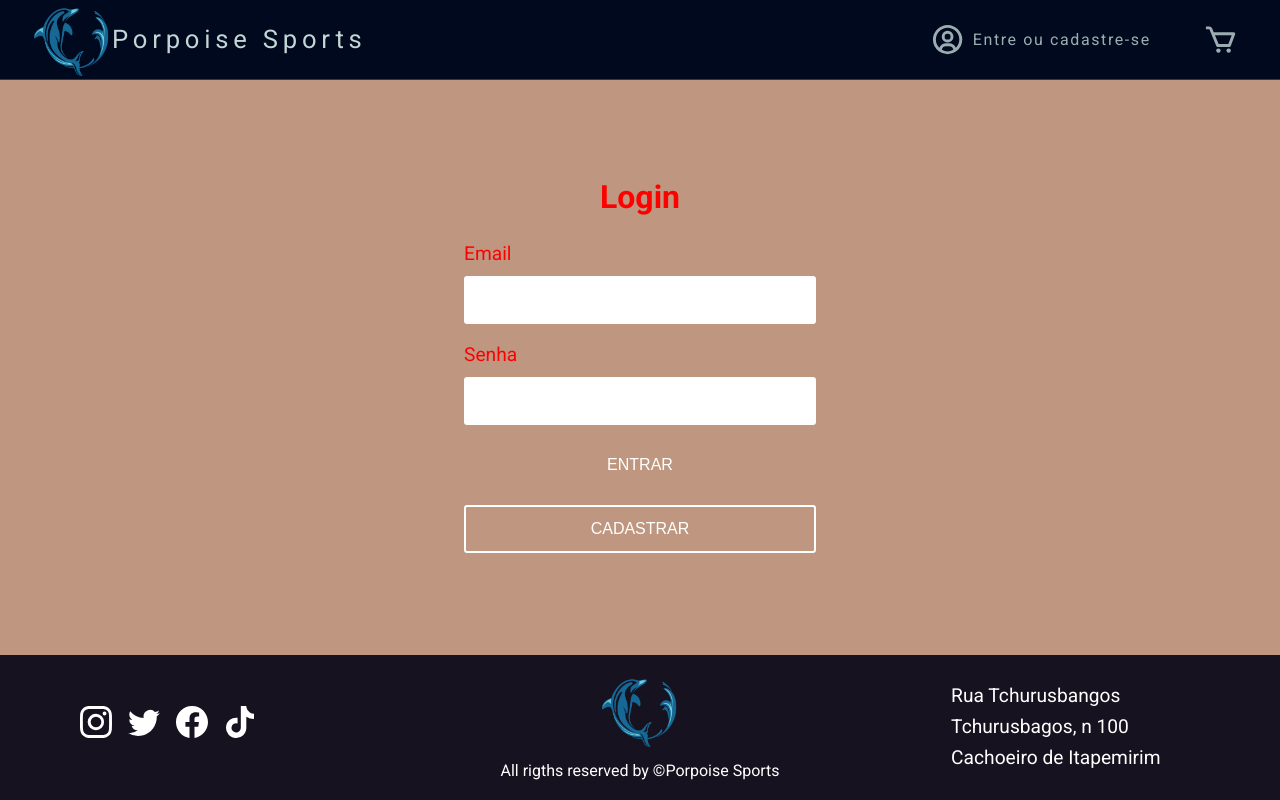
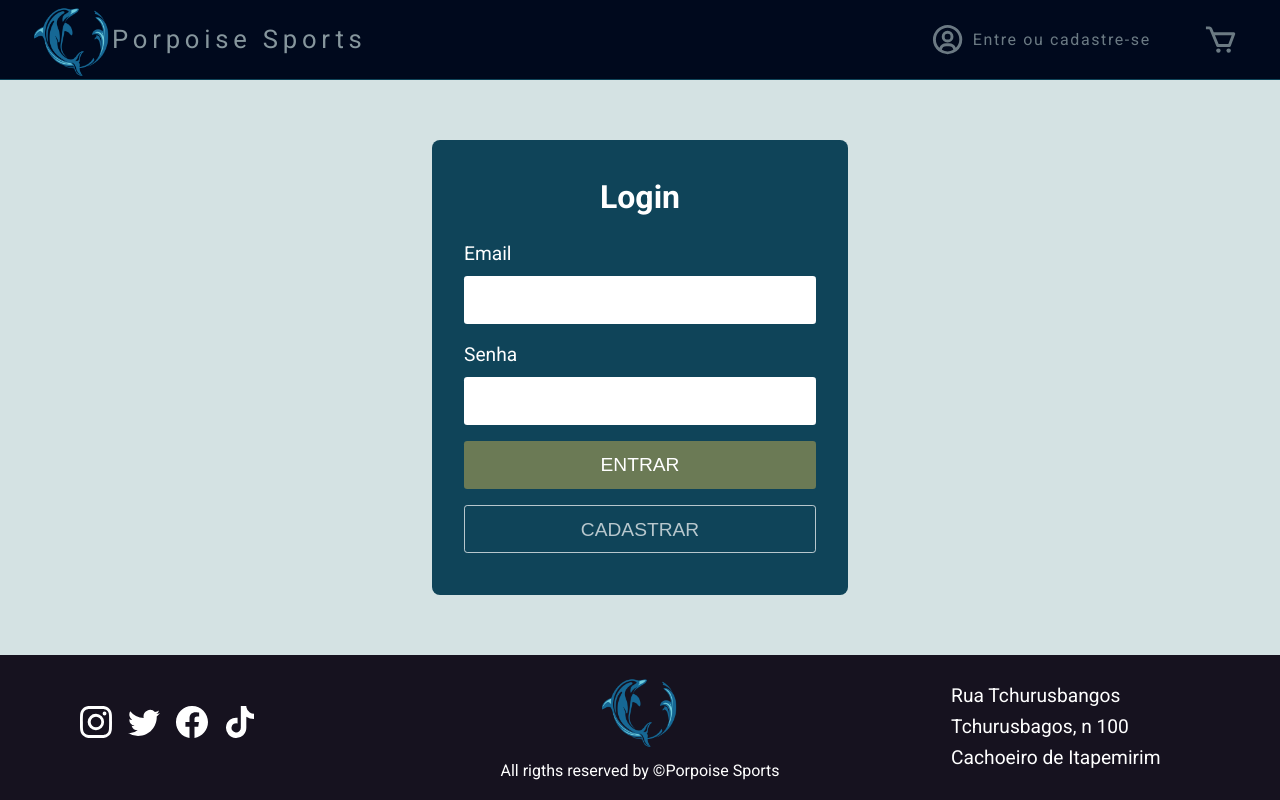
Before and after one commit to kaiquen/porpoise-frontend-reactjs, a React (Create React App) app: page /login in a window 1280 px wide. Built offline with nearby package versions, Linux system fonts and the light colour scheme.

Commit message:
refactor: login

```diff
--- a/src/components/Button/styles.scss
+++ b/src/components/Button/styles.scss
@@ -2,24 +2,33 @@
 .btn {
     width: 100%;
     height: 3rem;
-    background-color: var(--primary-colors);
+    background-color: var(--secondary-color-light);
     color: #fff;
     border: none;
     border-radius: 0.2rem;
 
-    font-size: 1rem;
+    font-size: 1.2rem;
     text-transform: uppercase;
     padding: 0.8rem 0;
     cursor: pointer;
     transition: all 0.2s;
 
     &:hover {
-      background-color: red;
+      background-color: var(--secondary-color);
+      color: var(--primary-color-light);
     }
 
     &--white {
       background-color: transparent;
       color: #fff;
-      border: 2px solid #fff;
+      border: .1rem solid #fff;
+      opacity: .7;
+      &:hover {
+        opacity: 1;
+        background-color: transparent;
+        color: #fff;
+        border: .1rem solid #fff;
+
+      }
     }
 }
--- a/src/components/Input/styles.scss
+++ b/src/components/Input/styles.scss
@@ -3,16 +3,16 @@
     &__label {
         float: left;
         font-size: 1.2rem;
-        color: red;
+        color: #fff;
     }
 
     input {
+        color: var(--primary-color-dark);
+        font-size: 1.2rem;
         width: 100%;
         height: 3rem;
-
         margin-top: 0.4rem;
         padding: 1rem;
-
         border: none;
         border-radius: .2rem;
     }
--- a/src/global/global.scss
+++ b/src/global/global.scss
@@ -1,11 +1,12 @@
 
 :root {
   --primary-color: #0F4459;
-  --primary-color-light: #C2D6D7;
+  --primary-color-light: #c2d6d7b0;
   --primary-color-dark: #00091D;
 
-  --secondary-color: #27400E;
-  --secondary-color-dark:#172601;
+  --secondary-color-light: #6B7A55;
+  --secondary-color: #4A5D32;
+  --secondary-color-dark:#17330C;
 
   --tertiary-color: #BF9780;
 
@@ -14,9 +15,7 @@
   --color-grey-dark: #333;
   --color-grey: #777;
   --color-grey-light: #999;
-
 }
-
 
 *,
 *::after,
@@ -33,7 +32,7 @@ html {
 body {
   font-family: 'Roboto', sans-serif;
   line-height: 1.6;
-  background-color: var(--tertiary-color);
+  background-color: var(--primary-color-light);
 }
 
 li,
--- a/src/pages/login/styles.scss
+++ b/src/pages/login/styles.scss
@@ -9,16 +9,15 @@
 .heading__primary {
   text-align: center;
   font-size: 2rem;
-  color: red;
+  color: #fff;
 }
 
 .content {
-
   width: 26rem;
   margin: 0 auto;
   padding: 2rem 2rem 1.6rem 2rem;
   border-radius: .5rem;
-  background-color: var(--color-secondary);
+  background-color: var(--primary-color);
 }
 
 
```
